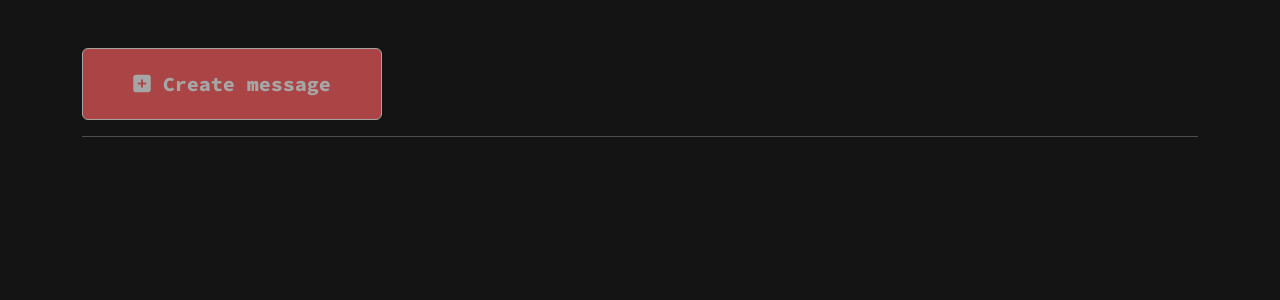
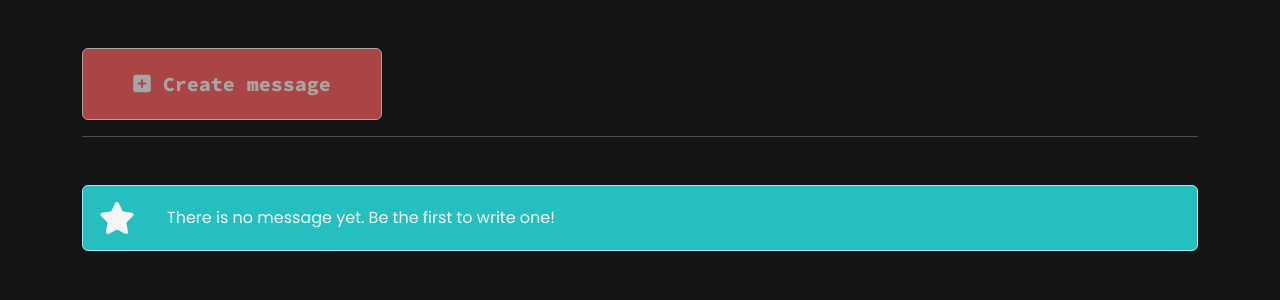
Before and after one commit to alexandrubunea/php-message-board, a PHP site: page /pages/messages.php in a window 1280 px wide. Shown: the part 59-359 px from the top of the page. Run offline with PHP 8.4, Linux system fonts and the light colour scheme; tables that the repository leaves empty or names only in its code hold one stand-in row (values such as "Sample post"); some libraries are stand-ins or nearby versions.

Commit message:
fix: move code from messages.php to message-handler.php

```diff
--- a/handlers/message-handler.php
+++ b/handlers/message-handler.php
@@ -68,6 +68,67 @@
     }
 }
 
+function viewMessages(&$errorText): array
+{
+    /**
+     * @var PDO $conn
+     */
+    include '../db.php';
+
+    $sql_command = "
+        SELECT
+            m.message_id,
+            m.title,
+            m.content,
+            u.username as author,
+            m.image_path,
+            m.created_at
+        FROM
+            messages m
+        JOIN
+            users u
+        ON
+            m.author = u.user_id
+        ORDER BY
+            m.created_at DESC
+        LIMIT 20";
+    $result_arr = [];
+
+
+    try {
+        $stmt = $conn->query($sql_command);
+
+        if($stmt->rowCount() == 0)
+            return $result_arr;
+
+        $rows = $stmt->fetchAll(PDO::FETCH_ASSOC);
+        foreach($rows as $row) {
+            $result = [];
+
+            $result['message_id'] = $row['message_id'];
+            $result['title'] = $row['title'];
+            $result['author'] = $row['author'];
+
+            $formatted_date = "";
+            try {
+                $formatted_date = (new DateTime($row['created_at']))->format('d F Y H:i');
+            } catch (DateMalformedStringException) {
+                echo "Something went wrong.";
+            }
+            $short_content = substr(strip_tags($row['content']), 0, 1000) . " [...]";
+
+            $result['content'] = $short_content;
+            $result['created_at'] = $formatted_date;
+
+            $result_arr[] = $result;
+        }
+    } catch(PDOException) {
+        $errorText = "Something went wrong, try again later!";
+    }
+
+    return $result_arr;
+}
+
 function viewMessage($id, &$errorText): array
 {
     /**
--- a/pages/message.php
+++ b/pages/message.php
@@ -65,7 +65,7 @@
         </div>
     </div>
     <div class="message-comments my-3">
-        <h1><i class="fa-solid fa-comment"></i> Comments</h1>
+        <h1 id="comments"><i class="fa-solid fa-comment"></i> Comments</h1>
         <hr class="my-3">
         <div class="mt-5 mb-3">
             <?php if(!empty($errorTextComment)): ?>
--- a/pages/messages.php
+++ b/pages/messages.php
@@ -2,30 +2,11 @@
 session_start();
 $current_page = "messages";
 
-/**
- * @var PDO $conn
- */
-include '../db.php';
+$errorText = "";
 
-$sql_command = "
-        SELECT
-            m.message_id,
-            m.title,
-            m.content,
-            u.username as author,
-            m.image_path,
-            m.created_at
-        FROM
-            messages m
-        JOIN
-            users u
-        ON
-            m.author = u.user_id
-        ORDER BY
-            m.created_at DESC
-        LIMIT 20";
+require_once '../handlers/message-handler.php';
+$messages = viewMessages($errorText);
 
-$stmt = $conn->query($sql_command);
 ?>
 
 <!doctype html>
@@ -45,35 +26,38 @@
     <a href="create-message.php" class="btn btn-primary btn-create-message
         <?php echo (empty($_SESSION['username']) ? 'disabled' : ''); ?>"><i class="fa-solid fa-square-plus"></i> Create message</a>
     <hr>
-    <?php if($stmt->rowCount() > 0): ?>
-        <?php $rows = $stmt->fetchAll(PDO::FETCH_ASSOC); ?>
-        <?php foreach($rows as $row): ?>
-            <?php
-                $formatted_date = "";
-                try {
-                    $formatted_date = (new DateTime($row['created_at']))->format('d F Y H:i');
-                } catch (DateMalformedStringException) {
-                    echo "Something went wrong.";
-                }
-                $short_content = substr(strip_tags($row['content']), 0, 1000) . " [...]";
-            ?>
-            <div class="message" id="message-<?php echo $row['message_id']; ?>'">
-                <h3><?php echo $row['title']; ?></h3>
+    <?php if(!empty($errorText)): ?>
+        <div class="alert alert-danger d-flex align-items-center mt-5" role="alert">
+            <i class="fa-solid fa-triangle-exclamation"></i>
+            <div>
+                <?php echo $errorText; ?>
+            </div>
+        </div>
+    <?php else: ?>
+        <?php if(sizeof($messages) == 0): ?>
+            <div class="alert alert-info d-flex align-items-center mt-5" role="alert">
+                <i class="fa-solid fa-star"></i>
+                There is no message yet. Be the first to write one!
+            </div>
+        <?php else: ?>
+            <?php foreach($messages as $message): ?>
+                <div class="message" id="message-<?php echo $message['message_id']; ?>'">
+                    <h3><?php echo $message['title']; ?></h3>
                     <p class="data">
-                    <i class="fa-solid fa-user"></i> Wrote by <?php echo $row['author']; ?> <br>
-                    <i class="fa-solid fa-clock"></i> <?php echo $formatted_date; ?>  <br>
+                        <i class="fa-solid fa-user"></i> Wrote by <?php echo $message['author']; ?> <br>
+                        <i class="fa-solid fa-clock"></i> <?php echo $message['created_at']; ?>  <br>
                         <i class="fa-solid fa-heart"></i> 1252 Likes
                     </p>
-                <p class="short-text"><?php echo $short_content ?></p>
+                    <p class="short-text"><?php echo $message['content']; ?></p>
                     <hr>
                     <div class="d-flex flex-column flex-lg-row align-items-center gap-2">
-                    <a href="message.php?id=<?php echo $row['message_id']; ?>" class="btn btn-success btn-action-message">
+                        <a href="message.php?id=<?php echo $message['message_id']; ?>" class="btn btn-success btn-action-message">
                             <i class="fa-solid fa-glasses"></i> Continue reading
                         </a>
                         <a href="#" class="btn btn-danger btn-action-message <?php echo (empty($_SESSION['username']) ? 'disabled' : ''); ?>">
                             <i class="fa-solid fa-heart"></i> Like
                         </a>
-                    <?php if($row['author'] == $_SESSION['username']): ?>
+                        <?php if($message['author'] == $_SESSION['username']): ?>
                             <a href="#" class="btn btn-secondary btn-action-message">
                                 <i class="fa-solid fa-trash-can"></i> Delete
                             </a>
@@ -82,6 +66,7 @@
                 </div>
             <?php endforeach; ?>
         <?php endif; ?>
+    <?php endif; ?>
 </div>
 
 <script src="https://cdn.jsdelivr.net/npm/bootstrap@5.3.3/dist/js/bootstrap.bundle.min.js" integrity="sha384-YvpcrYf0tY3lHB60NNkmXc5s9fDVZLESaAA55NDzOxhy9GkcIdslK1eN7N6jIeHz" crossorigin="anonymous"></script>
```
Also changed, not shown: handlers/comment-handler.php (+5 -3 lines). Lines whose indentation alone changed are shown as unchanged.
